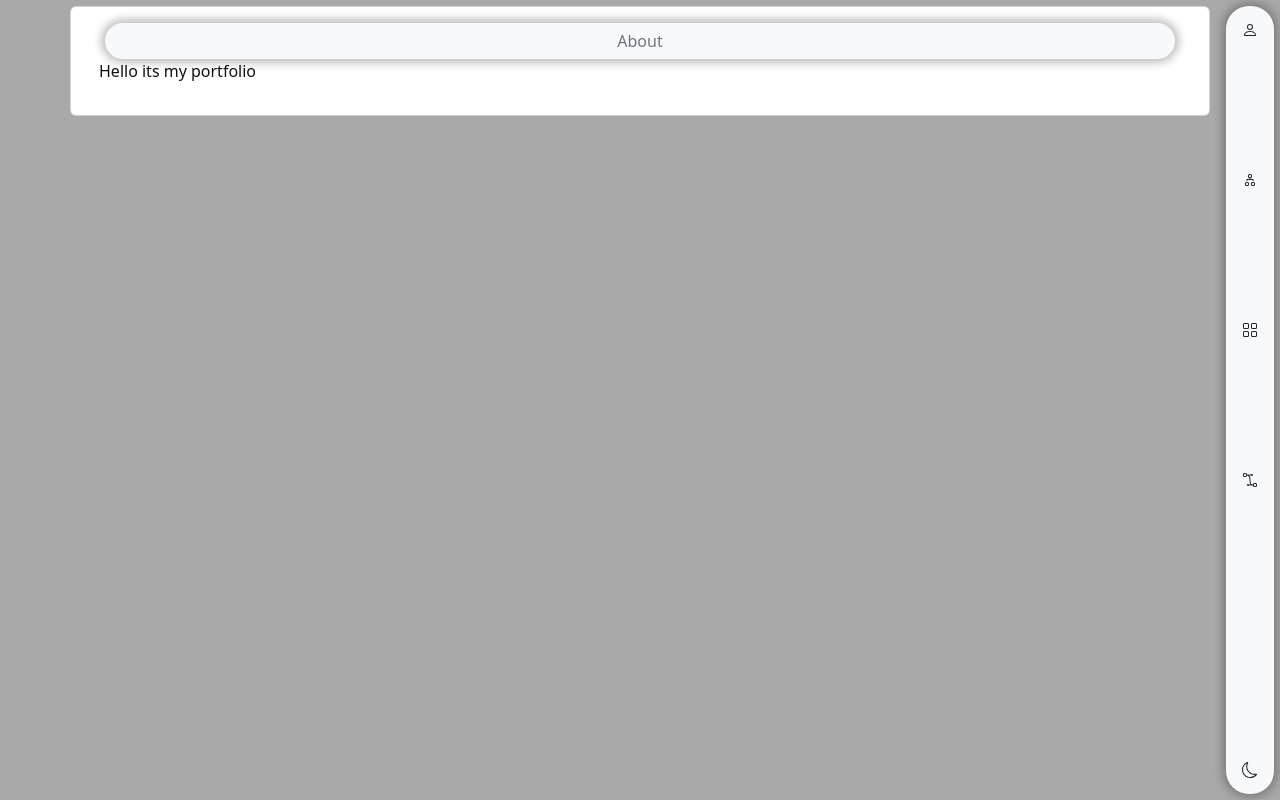
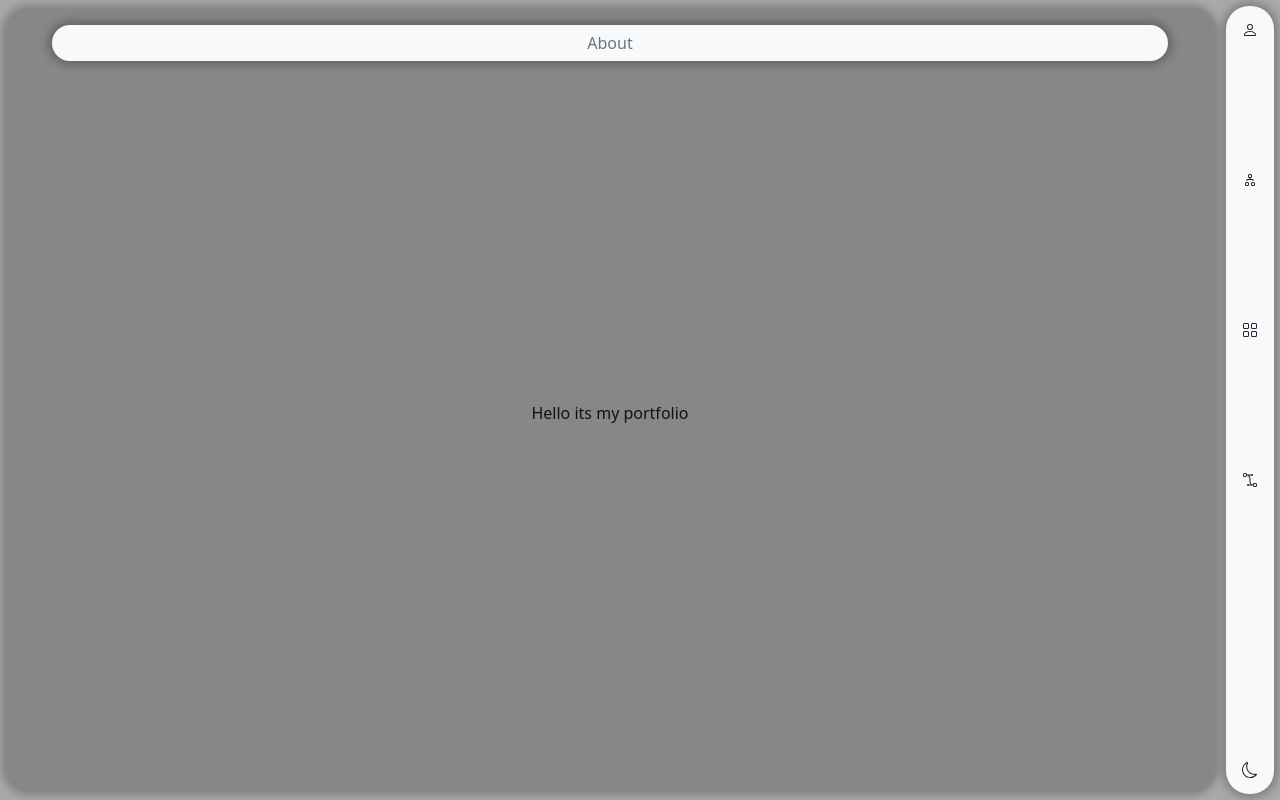
Before and after one commit to dawmsi/portfolio, a React (Create React App) app: page / in a window 1280 px wide. Built offline with nearby package versions, Linux system fonts and the light colour scheme.

Commit message:
Main css

```diff
--- a/src/App.js
+++ b/src/App.js
@@ -3,7 +3,7 @@ import 'bootstrap/dist/css/bootstrap.min.css'
 import './App.scss'
 import { NavBar } from './containers/NavBar'
 import { Main } from './containers/Main'
-import { Container, Row } from 'react-bootstrap'
+import { Row } from 'react-bootstrap'
 
 function App() {
     const [isLight, setIsLight] = useState(true)
@@ -11,12 +11,10 @@ function App() {
 
     return (
         <div className="app">
-            <Container>
-                <Row className="app__row">
-                    <Main isLight={isLight} />
-                    <NavBar isLight={isLight} changeTheme={changeTheme} />
-                </Row>
-            </Container>
+            <Row className="app__row">
+                <Main isLight={isLight} />
+                <NavBar isLight={isLight} changeTheme={changeTheme} />
+            </Row>
         </div>
     )
 }
--- a/src/App.scss
+++ b/src/App.scss
@@ -17,12 +17,4 @@ $theme-colors: (
 
 //desktop
 @media (min-width: 576px) {
-    .app__row {
-        display: flex;
-        flex-direction: row;
-        flex-wrap: nowrap;
-        align-content: stretch;
-        align-items: center;
-
-    }
 }
--- a/src/containers/Main/Main.scss
+++ b/src/containers/Main/Main.scss
@@ -1,33 +1,21 @@
 //default
-
-//mobile
-@media (max-width: 576px) {
-    .app__row {
-        height: calc(100% - 64px);
-        max-height: calc(100% - 64px);
-        box-sizing: border-box;
-    }
-
+.app__row {
+    box-sizing: border-box;
+    padding: 3px 0;
     .main {
         border-radius: 23px;
         border: 0;
         background-color: rgba(0, 0, 0, 0.2);
         box-shadow: 0px 0px 8px 4px rgba(0, 0, 0, 0.25);
         height: 100%;
-        margin-top: 6px;
-        margin-bottom: 6px;
-        padding: 0 6px;
-
+        margin: 0 12px;
         .main__body {
             display: flex;
             flex-direction: column;
+            justify-content: space-between;
             gap: 6px;
-            justify-content: space-between;
-            padding: 6px;
             .main__col {
-                padding: 0 4px;
                 height: 100%;
-                border-radius: 23px;
                 display: flex;
                 justify-content: center;
                 align-items: center;
@@ -36,7 +24,34 @@
         }
     }
 }
+//mobile
+@media (max-width: 576px) {
+    .app__row {
+        height: calc(100% - 66px);
+        max-height: calc(100% - 66px);
+        width: 100%;
+        .main {
+            .main__body {
+                .main__col {
+                    padding: 6px;
+                }
+            }
+        }
+    }
+}
 
 //desktop
 @media (min-width: 576px) {
+    .app__row {
+        width: calc(100% - 60px);
+        max-width: calc(100% - 60px);
+        height: 100%;
+        .main {
+            width: 100%;
+            .main__body {
+                .main__col {
+                }
+            }
+        }
+    }
 }
```
